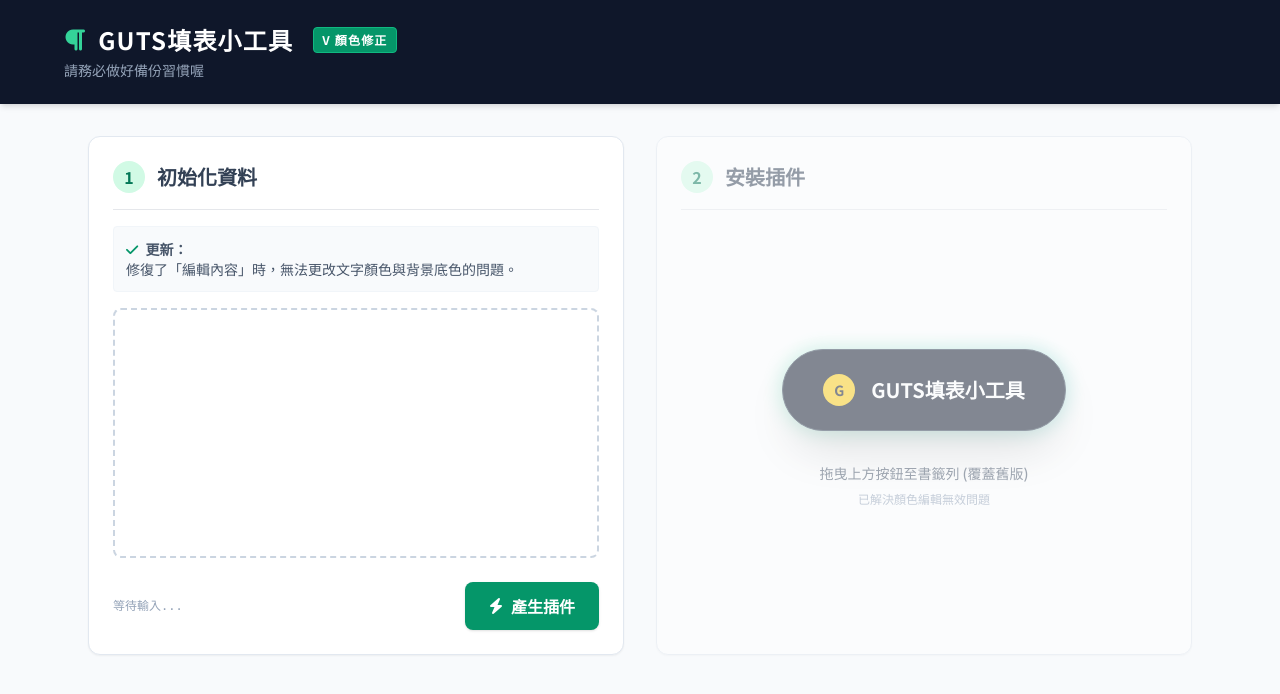
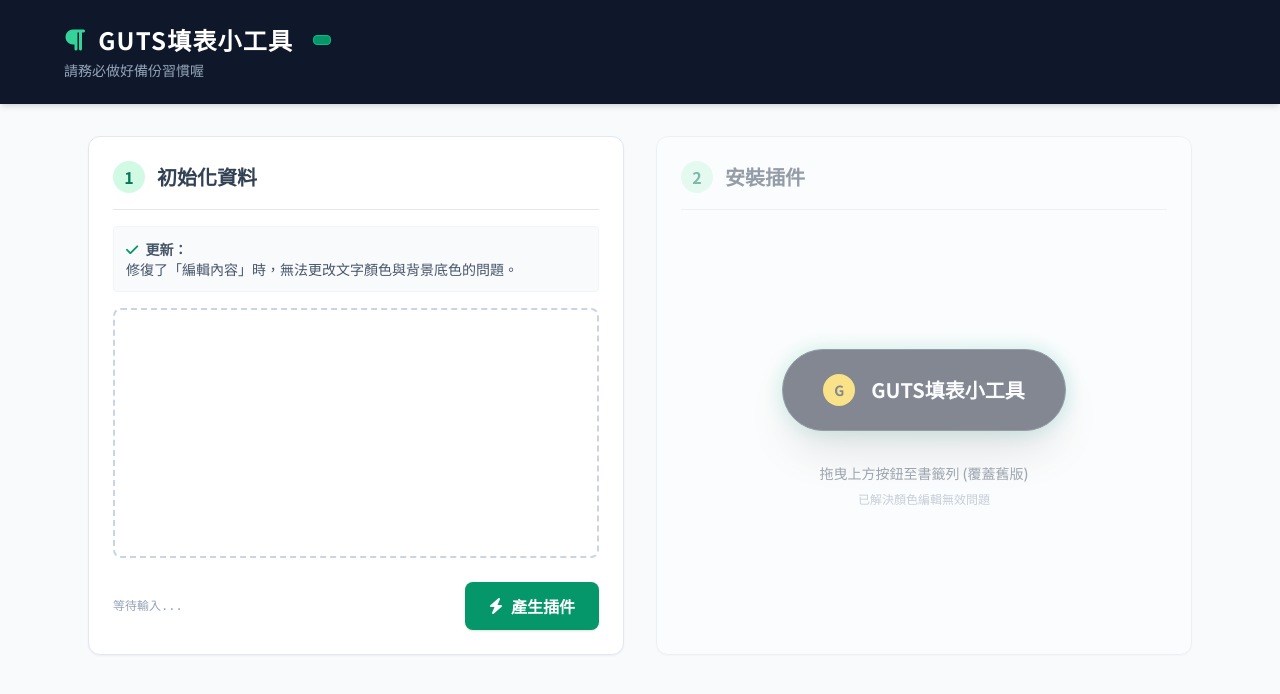
Before and after one commit to syubbb/Gute-Keep, a plain HTML site: page index.html in a window 1280 px wide. Drawn offline with nearby package versions, Linux system fonts and the light colour scheme.

Commit message:
Remove color correction label from header
Removed the text 'V 顏色修正' from the header.

```diff
--- a/index.html
+++ b/index.html
@@ -30,7 +30,7 @@
             <div>
                 <h1 class="text-2xl font-bold tracking-wider flex items-center gap-3">
                     <i class="fas fa-paragraph text-emerald-400"></i> GUTS填表小工具
-                    <span class="text-xs bg-emerald-600 text-white px-2 py-1 rounded ml-2 border border-emerald-500">V 顏色修正</span>
+                    <span class="text-xs bg-emerald-600 text-white px-2 py-1 rounded ml-2 border border-emerald-500"></span>
                 </h1>
                 <p class="text-slate-400 text-sm mt-1">請務必做好備份習慣喔</p>
             </div>
```
